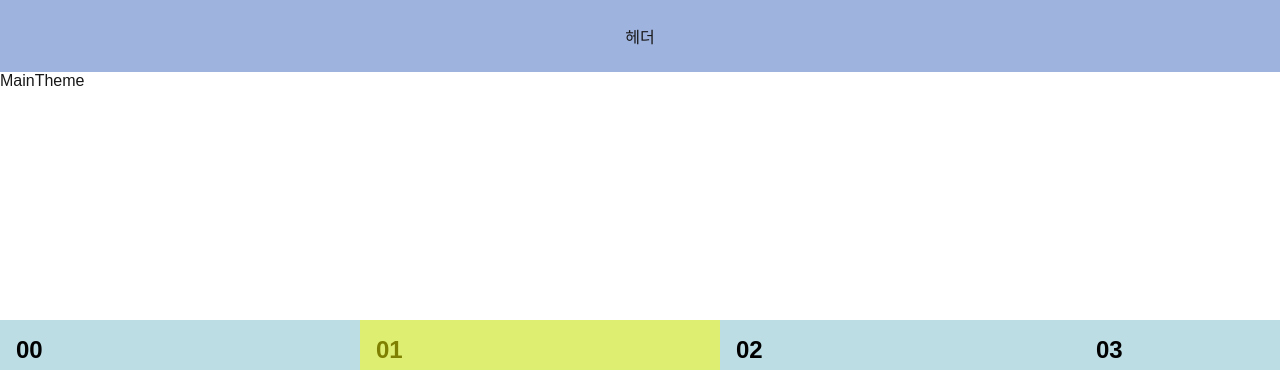
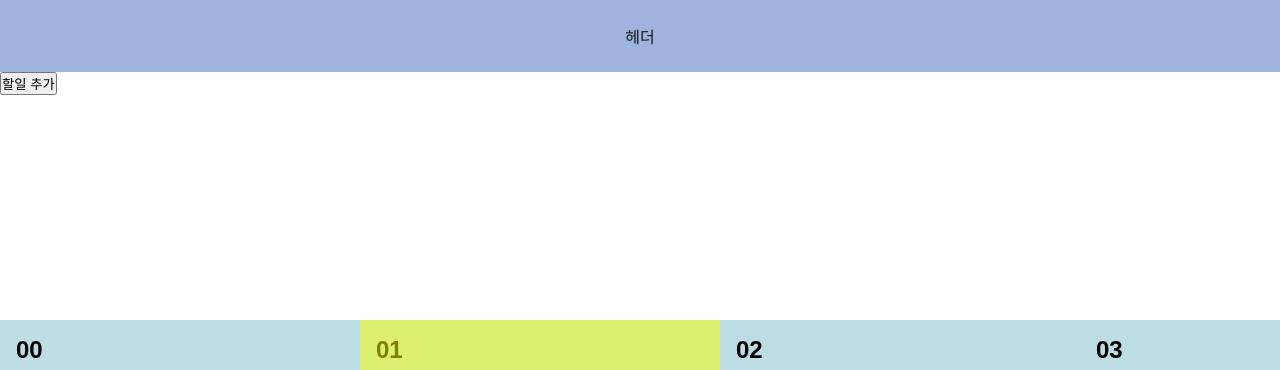
Before and after one commit to joonho0410/MyScheduler, a Next.js app: page / in a window 1280 px wide. Shown: the top 370 px of the page. Built offline with nearby package versions, Linux system fonts and the light colour scheme.

Commit message:
feat/inser modal div at layout & Main #5

```diff
--- a/src/app/Component/Main/Main.tsx
+++ b/src/app/Component/Main/Main.tsx
@@ -1,9 +1,21 @@
+'use client'
+
+import useModalStore from '@/Store/ModalStore'
+import Modals from '../Modals/Modals'
 import styles from './Main.module.scss'
+import dynamic from 'next/dynamic'
+
+const ModalContainer = dynamic(() => import('../Modals/ModalContainer'), { ssr: false })
 
 const Main = () => {
+    const { modalList, setModal } = useModalStore()
+
     return (
         <div className={styles.main}>
-            MainTheme
+            <button onClick={() => setModal('create_Todo')}> 할일 추가 </button>
+            <ModalContainer>
+                <Modals/>
+            </ModalContainer>
         </div>
     )
 }
--- a/src/app/layout.tsx
+++ b/src/app/layout.tsx
@@ -26,6 +26,8 @@ export default function RootLayout({
   return (
     <html lang="en">
       <body className={`${geistSans.variable} ${geistMono.variable}`}>
+        <div id='modal'>
+        </div>
         <Header/>
         {children}
       </body>
```
